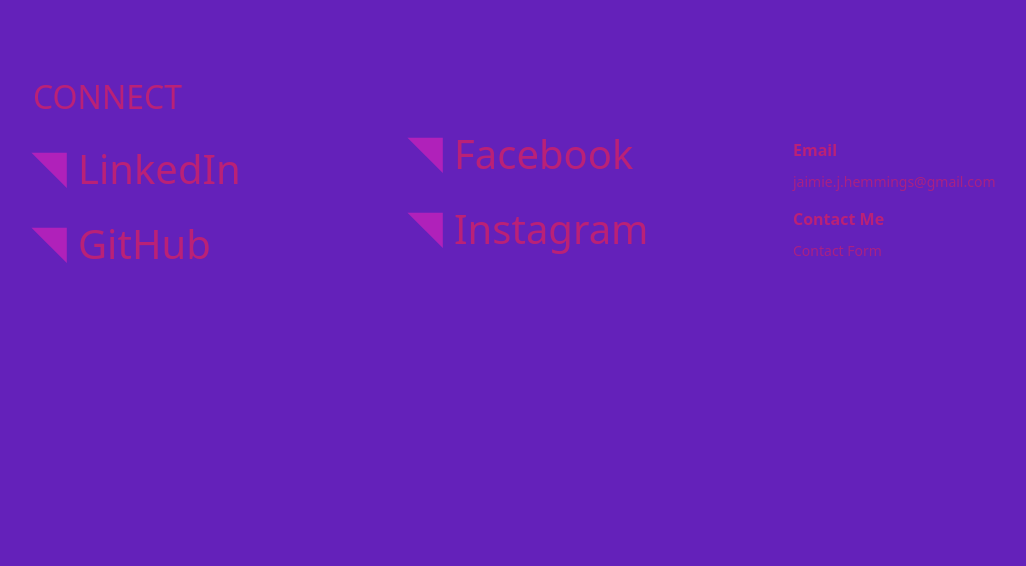
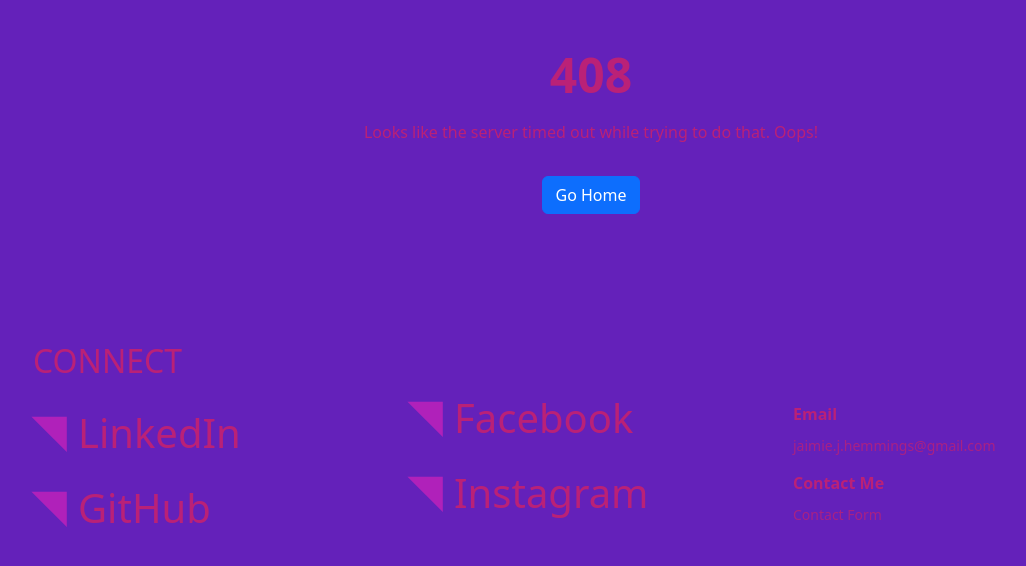
Before and after one commit to LidiaMorejudo/spanresources, a Python web app: template spanresources/templates/400.html in a window 1280 px wide. Shown: the part 58-624 px from the top of the page, without its empty margins (49-1075 px from the left). Run offline with Jinja, Linux system fonts and the light colour scheme; the template is opened without the code that fills it: most values are stand-ins (such as "Sample title", 1, 10 or a date in 2020).

Commit message:
Added the formatting and message on page 400, as this will be the error message that will come up

```diff
--- a/spanresources/templates/400.html
+++ b/spanresources/templates/400.html
@@ -1,3 +1,14 @@
 {% extends "base.html" %} {% block content %}
-
+<section>
+  <div class="container mt-5 text-center">
+    <div class="row">
+      <div class="col-12">
+        <h1 class="display-5 fw-bold mb-3">408</h1>
+        <p>Looks like the server timed out while trying to do that. Oops!</p>
+        <a href="{{ url_for('home') }}" class="btn btn-primary mt-3">Go Home</a>
+        <p class="mt-5">{{error_message}}</p>
+      </div>
+    </div>
+  </div>
+</section>
 {% endblock %}
```
